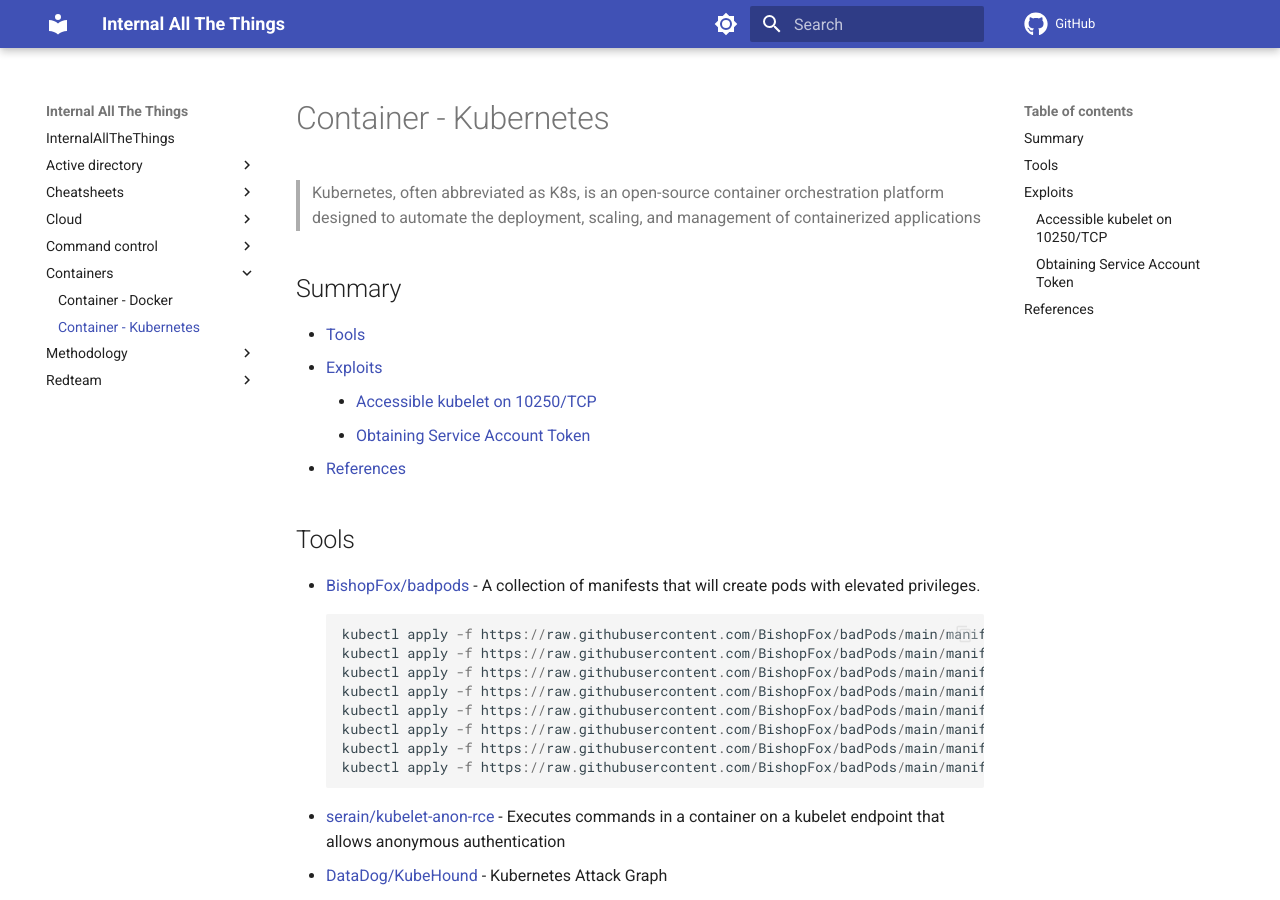
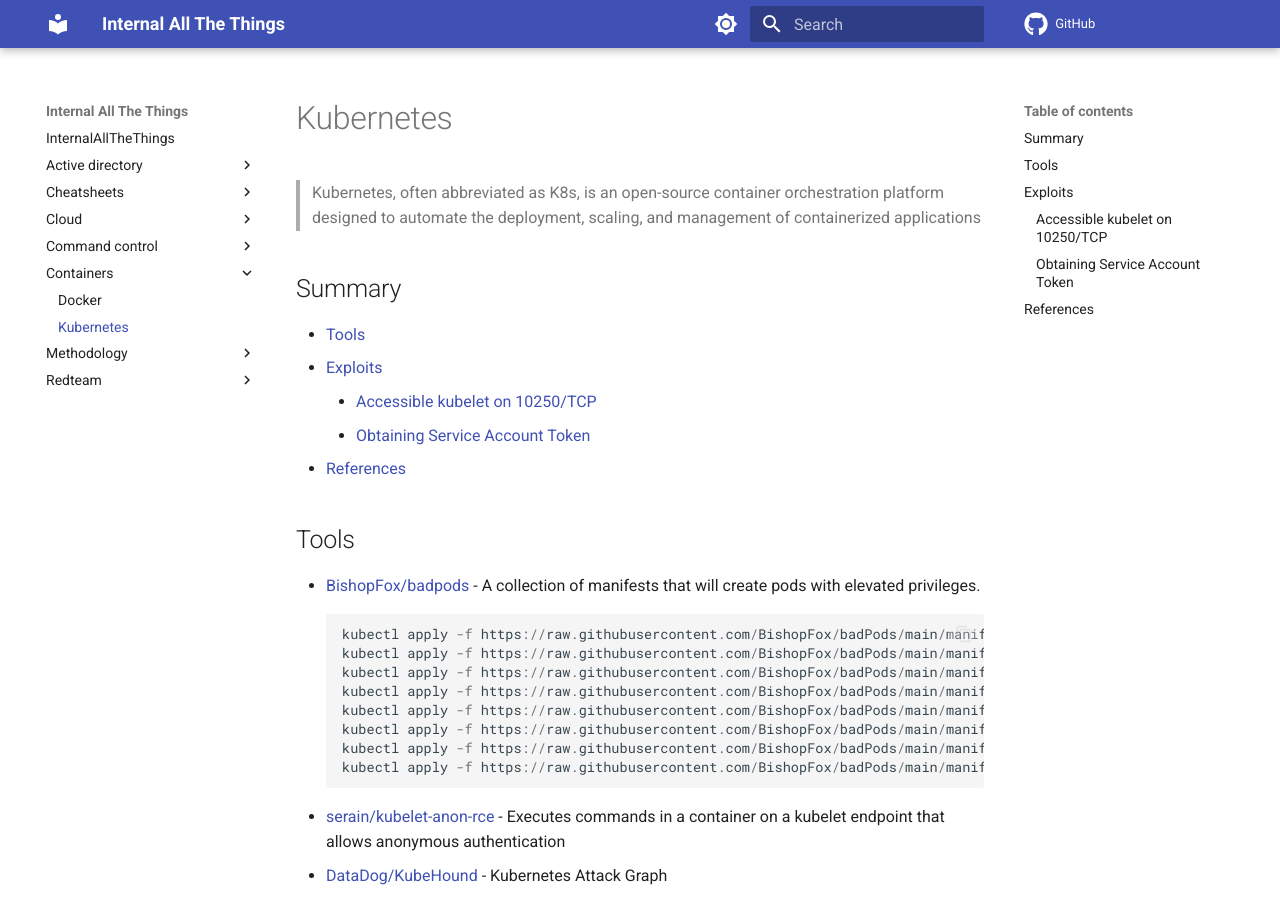
Before and after one commit to swisskyrepo/InternalAllTheThings, an MkDocs documentation site: the page built from docs/containers/kubernetes.md, in a window 1280 px wide and 900 px high. Built offline with MkDocs 1.6.1 and Material for MkDocs 9.7.7, drawn with Linux system fonts in a browser that asks for light colours; comment, search, counter and statistics services are not loaded.

Commit message:
Architecture Container - Fix

```diff
--- a/docs/containers/docker-containers.md
+++ b/docs/containers/docker.md
@@ -1,4 +1,4 @@
-# Container - Docker
+# Docker
 
 > Docker is a set of platform as a service (PaaS) products that uses OS-level virtualization to deliver software in packages called containers.
 
--- a/docs/containers/kubernetes-containers.md
+++ b/docs/containers/kubernetes.md
@@ -1,4 +1,4 @@
-# Container - Kubernetes
+# Kubernetes
 
 > Kubernetes, often abbreviated as K8s, is an open-source container orchestration platform designed to automate the deployment, scaling, and management of containerized applications
 
```
Also changed, not shown: README.md (+2 -0 lines), docs/README.md (+2 -0 lines), docs/cheatsheets/mimikatz-cheatsheet.md (+1 -1 lines), docs/methodology/bug-hunting-methodology.md (+1 -0 lines), docs/cheatsheets/shell-bind-cheatsheet.md (renamed from docs/cheatsheets/bind-shell-cheatsheet.md), docs/cheatsheets/shell-reverse-cheatsheet.md (renamed from docs/cheatsheets/reverse-shell-cheatsheet.md).
